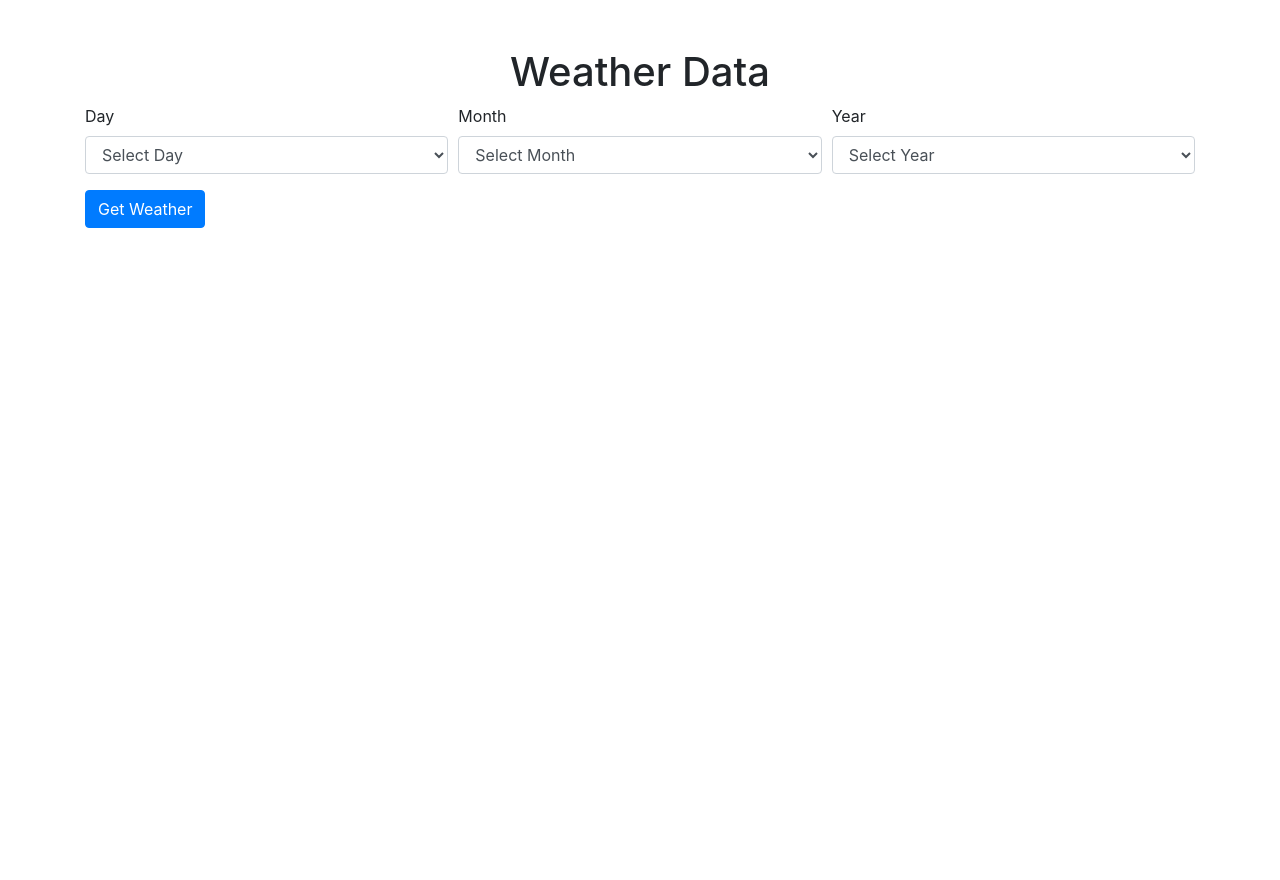
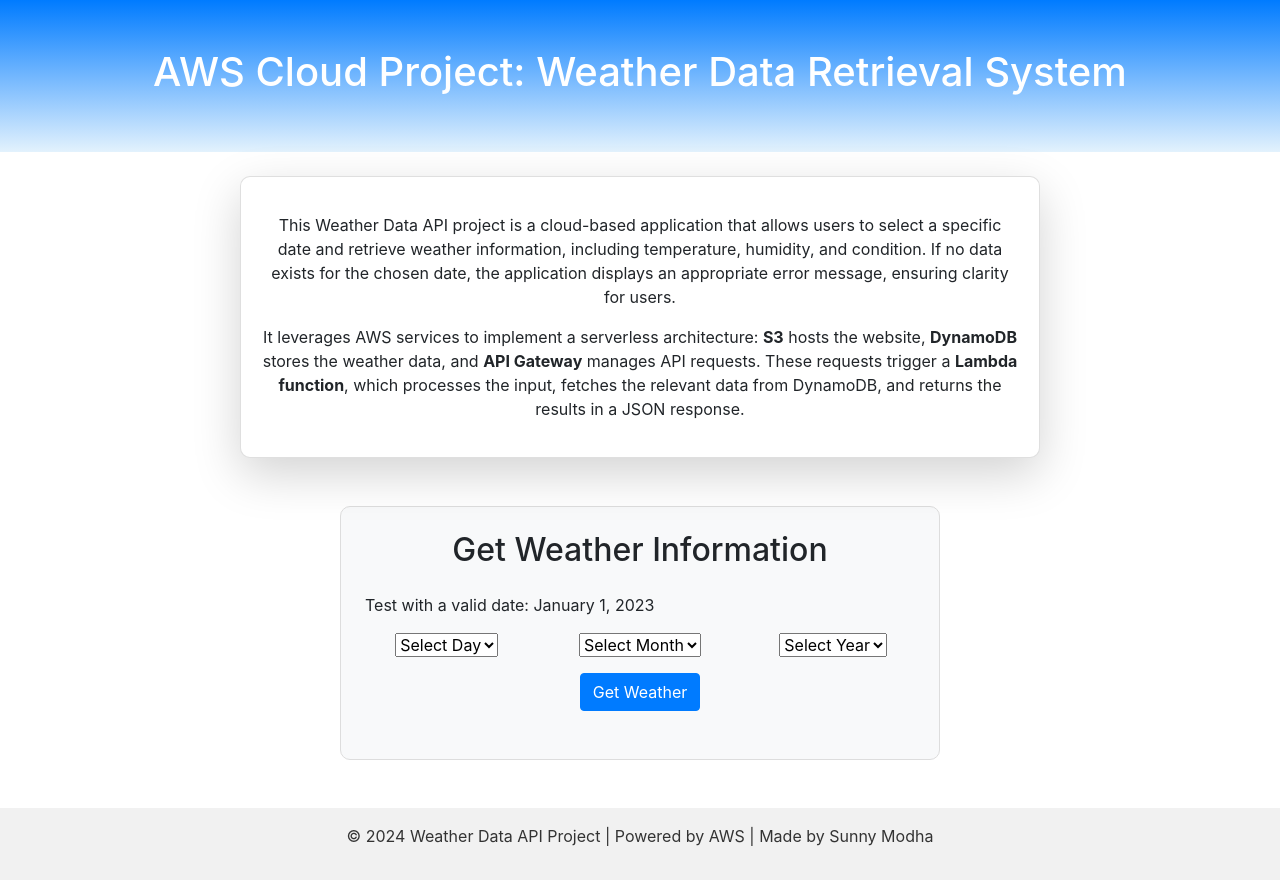
Before and after one commit to smodha26/DailyNewsEmail-APIs, a Flask app: page / in a window 1280 px wide. Before the commit the page ends 228 px from the top, so only its background shows below. Run offline with Flask 3, Linux system fonts and the light colour scheme; some libraries are stand-ins or nearby versions.

Commit message:
UI optimisation

```diff
--- a/templates/home.html
+++ b/templates/home.html
@@ -5,51 +5,87 @@
     <meta name="viewport" content="width=device-width, initial-scale=1.0">
     <title>Weather Data</title>
     <link rel="stylesheet" href="https://stackpath.bootstrapcdn.com/bootstrap/4.5.2/css/bootstrap.min.css">
+    <style>
+        .hero-section {
+            background: linear-gradient(to bottom, #007bff, #e3f2fd);
+            color: white;
+            padding: 3rem 1rem;
+        }
+        .form-container {
+            background: #f8f9fa;
+            border: 1px solid #ddd;
+            border-radius: 10px;
+        }
+        footer {
+            background: #f1f1f1;
+            color: #333;
+            padding: 1rem;
+        }
+        #errorMessage, #weatherResult {
+            z-index: 10;
+            position: relative;
+            display: block;
+        }
+    </style>
 </head>
 <body>
-    <div class="container mt-5">
-        <h1 class="text-center">Weather Data</h1>
-        <form id="weatherForm">
-            <div class="form-row">
-                <div class="col-md-4">
-                    <label for="day">Day</label>
-                    <select class="form-control" id="day" name="day">
+    <!-- Hero Section -->
+    <section class="hero-section text-center">
+        <h1>AWS Cloud Project: Weather Data Retrieval System</h1>
+    </section>
+
+    <!-- Instruction Card -->
+    <div class="card mt-4 shadow-lg" style="max-width: 800px; margin: 0 auto; border-radius: 10px;">
+        <div class="card-body">
+            <p class="text-center mt-3">
+                This Weather Data API project is a cloud-based application that allows users to select a specific date and retrieve weather information, including temperature, humidity, and condition. If no data exists for the chosen date, the application displays an appropriate error message, ensuring clarity for users.
+            </p>
+            <p class="text-center mt-3">
+                It leverages AWS services to implement a serverless architecture: <strong>S3</strong> hosts the website, <strong>DynamoDB</strong> stores the weather data, and <strong>API Gateway</strong> manages API requests. These requests trigger a <strong>Lambda function</strong>, which processes the input, fetches the relevant data from DynamoDB, and returns the results in a JSON response.
+            </p>
+        </div>
+    </div>
+
+    <!-- Form Section -->
+    <div class="form-container mt-5 p-4" style="max-width: 600px; margin: 0 auto;">
+        <h2 class="text-center mb-4">Get Weather Information</h2>
+        <p>
+            Test with a valid date: January 1, 2023
+        </p>
+        <form id="weatherForm" class="text-center">
+            <div class="row mb-3">
+                <div class="col">
+                    <select id="day" class="form-select" data-bs-dropup-auto="false">
                         <option value="">Select Day</option>
-                        <!-- Days will be populated here by JS -->
                     </select>
                 </div>
-                <div class="col-md-4">
-                    <label for="month">Month</label>
-                    <select class="form-control" id="month" name="month">
+                <div class="col">
+                    <select id="month" class="form-select" data-bs-dropup-auto="false">
                         <option value="">Select Month</option>
                         <option value="1">January</option>
                         <option value="2">February</option>
                         <option value="3">March</option>
-                        <option value="4">April</option>
-                        <option value="5">May</option>
-                        <option value="6">June</option>
-                        <option value="7">July</option>
-                        <option value="8">August</option>
-                        <option value="9">September</option>
-                        <option value="10">October</option>
-                        <option value="11">November</option>
-                        <option value="12">December</option>
+                        <!-- Other months -->
                     </select>
                 </div>
-                <div class="col-md-4">
-                    <label for="year">Year</label>
-                    <select class="form-control" id="year" name="year">
+                <div class="col">
+                    <select id="year" class="form-select" data-bs-dropup-auto="false">
                         <option value="">Select Year</option>
                         <option value="2023">2023</option>
                         <option value="2024">2024</option>
                     </select>
                 </div>
             </div>
-            <button type="button" class="btn btn-primary mt-3" onclick="fetchWeather()">Get Weather</button>
+            <button type="button" class="btn btn-primary" onclick="fetchWeather()">Get Weather</button>
         </form>
+        <div id="errorMessage" class="text-danger mt-3" style="display: none;"></div>
         <div id="weatherResult" class="mt-4"></div>
-        <div id="errorMessage" class="alert alert-danger mt-3" style="display:none;"></div>
     </div>
+
+    <!-- Footer -->
+    <footer class="text-center mt-5">
+        <p>&copy; 2024 Weather Data API Project | Powered by AWS | Made by Sunny Modha</p>
+    </footer>
 
     <script>
         // Populate days dropdown
@@ -65,6 +101,9 @@
             const day = document.getElementById('day').value;
             const month = document.getElementById('month').value;
             const year = document.getElementById('year').value;
+
+            // Clear previous weather results before checking new inputs or fetching data
+            document.getElementById('weatherResult').innerHTML = '';
 
             if (!day || !month || !year) {
                 document.getElementById('errorMessage').style.display = 'block';
```
